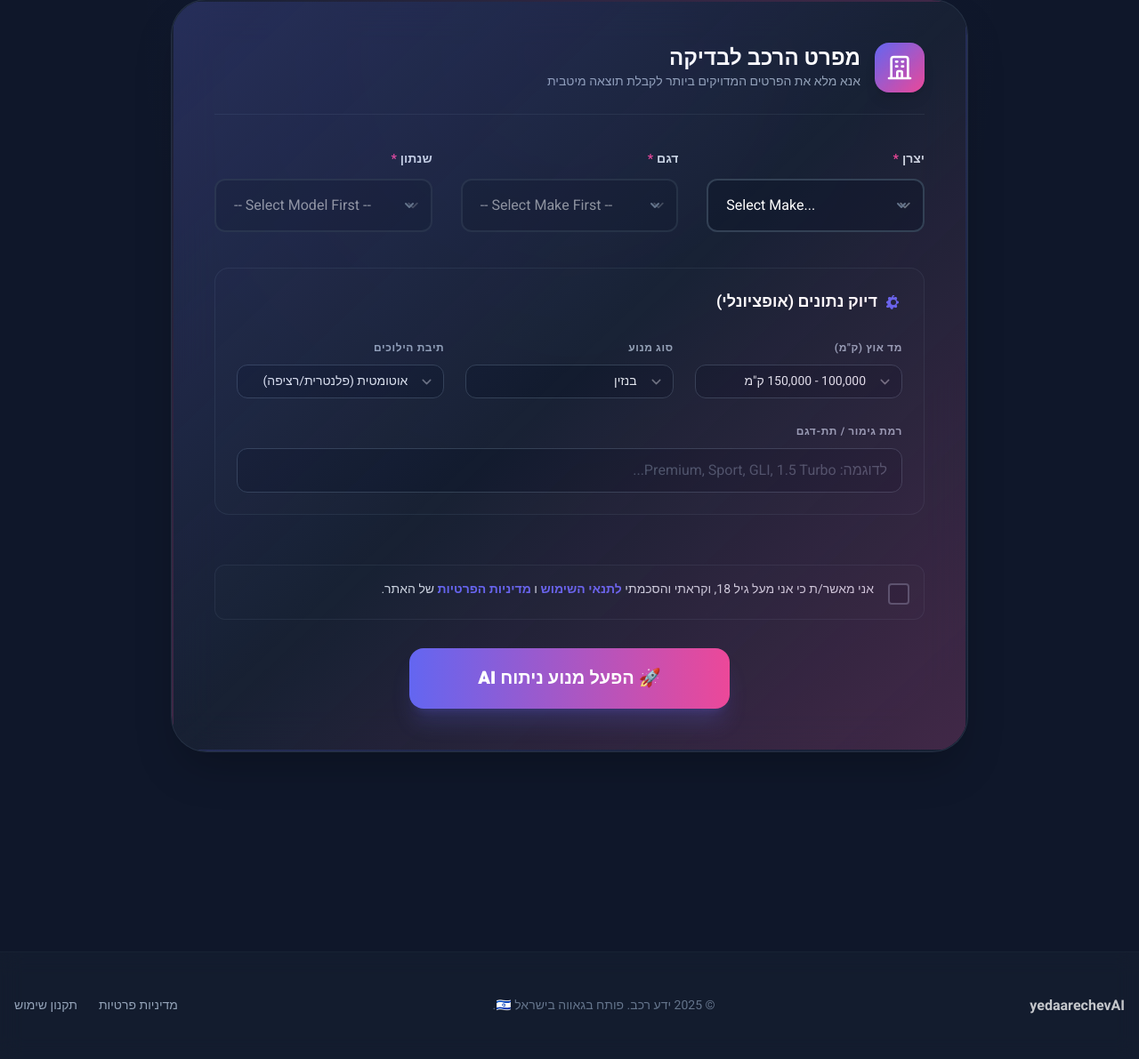
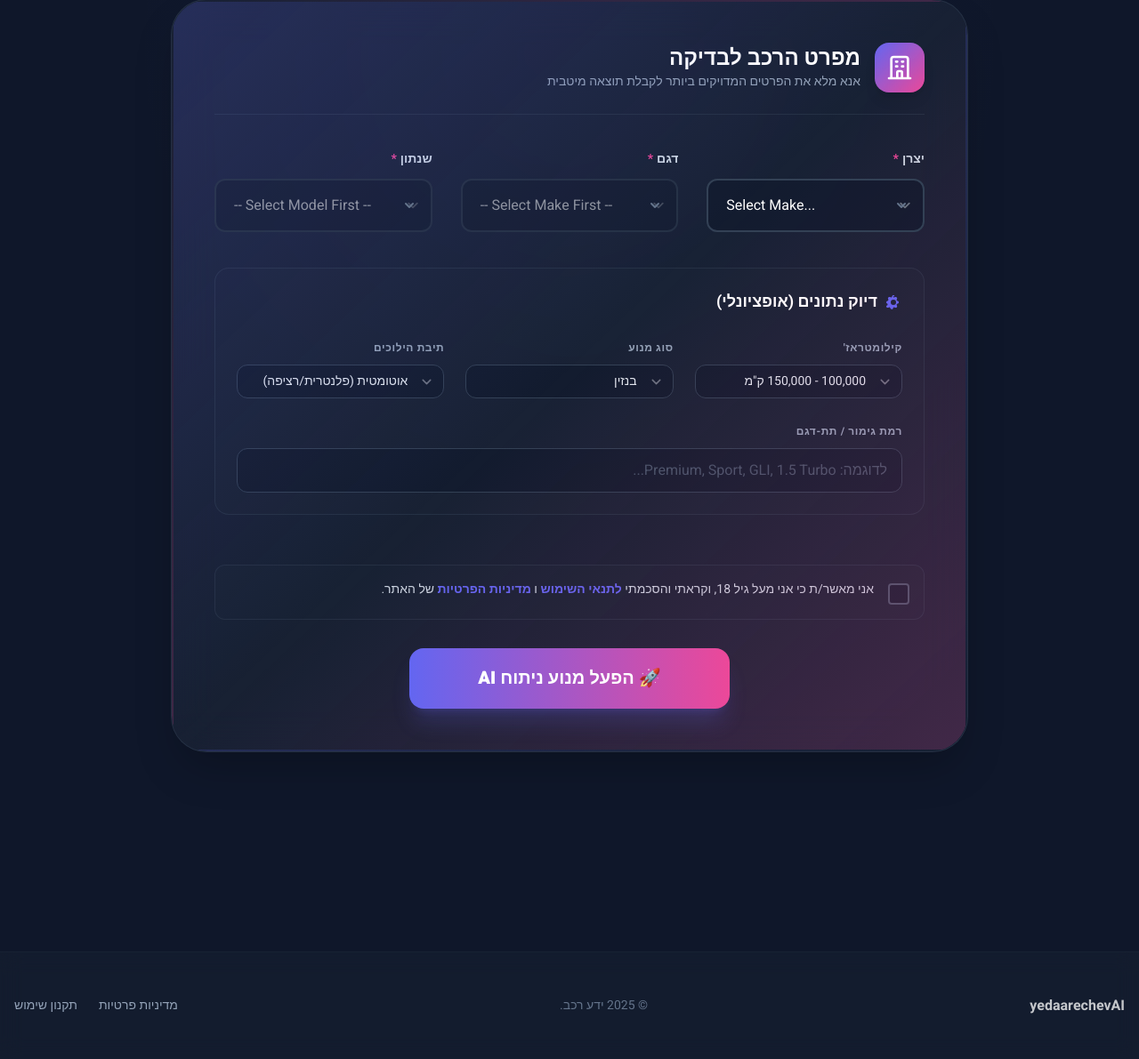
Before and after one commit to giladscore494/reliabilityAIModelsR, a Flask app: page / in a window 1280 px wide. Shown: the part 526-1717 px from the top of the page at 89% size. Run offline with Flask 3, Linux system fonts and the light colour scheme; the visitor is signed in with stand-in values (Sample User, id 1); some libraries are stand-ins or nearby versions.

Commit message:
Update index.html

```diff
--- a/my-flask-app/templates/index.html
+++ b/my-flask-app/templates/index.html
@@ -5,7 +5,6 @@
     <meta name="viewport" content="width=device-width, initial-scale=1.0">
     <title>yedaarechevAI - בדיקת אמינות רכב ב-AI</title>
 
-    <!-- ספריות חיצוניות -->
     <script src="https://cdn.tailwindcss.com?plugins=forms,typography,aspect-ratio"></script>
     <script src="https://cdn.jsdelivr.net/npm/marked/marked.min.js"></script>
     <link href="https://fonts.googleapis.com/css2?family=Heebo:wght@300;400;500;700;900&display=swap" rel="stylesheet">
@@ -71,7 +70,6 @@
 </head>
 <body class="bg-dark text-slate-200 min-h-screen flex flex-col antialiased selection:bg-primary/30 selection:text-white">
 
-    <!-- NAVBAR -->
     <header class="sticky top-0 z-50 bg-dark/80 backdrop-blur-lg border-b border-slate-800/80 supports-[backdrop-filter]:bg-dark/60">
         <div class="max-w-7xl mx-auto px-4 sm:px-6 lg:px-8 py-4 flex justify-between items-center">
             <a href="/" class="flex items-center space-x-2 space-x-reverse group transition duration-300">
@@ -102,7 +100,6 @@
         </div>
     </header>
 
-    <!-- MAIN -->
     <main class="flex-grow relative container mx-auto px-4 sm:px-6 lg:px-8 py-16 md:py-24 flex flex-col items-center overflow-hidden">
         <div class="absolute top-0 left-1/2 -translate-x-1/2 w-[1000px] h-[1000px] opacity-20 pointer-events-none"
              style="background: radial-gradient(circle, rgba(99,102,241,0.3) 0%, rgba(15,23,42,0) 70%);"></div>
@@ -186,7 +183,7 @@
                     </h4>
                     <div class="grid grid-cols-1 md:grid-cols-3 gap-6">
                         <div class="space-y-2">
-                            <label class="text-xs font-bold uppercase tracking-wider text-slate-400">מד אוץ (ק"מ)</label>
+                            <label class="text-xs font-bold uppercase tracking-wider text-slate-400">קילומטראז'</label>
                             <select id="mileage_range" name="mileage_range" class="w-full bg-slate-900/50 border-slate-700 rounded-xl text-sm focus:ring-primary">
                                 <option>עד 50,000 ק"מ</option>
                                 <option>50,000 - 100,000 ק"מ</option>
@@ -261,7 +258,6 @@
             {% endif %}
         </div>
 
-        <!-- תוצאות -->
         <div id="results-container" class="hidden w-full max-w-5xl mt-16 fade-in delay-300">
             <div class="bg-dark-lighter/80 backdrop-blur-xl p-6 md:p-8 rounded-[2rem] border border-slate-700/50 shadow-2xl text-slate-200">
                 <div id="reliability-score-container" class="flex flex-col items-center justify-center mb-10 text-center"></div>
@@ -273,7 +269,6 @@
                     <button class="tab-btn" onclick="window.openTab(event, 'competitors')">🆚 מתחרים</button>
                 </div>
 
-                <!-- כאן השינוי: מבנה שמוכן להסבר פשוט כברירת מחדל + הרחבה מקצועית -->
                 <div id="summary" class="tab-content active prose prose-invert max-w-none">
                     <div class="space-y-4">
                         <h3 class="text-xl font-bold text-white">סיכום אמינות – הסבר פשוט</h3>
@@ -301,13 +296,12 @@
         </div>
     </main>
 
-    <!-- FOOTER -->
     <footer class="mt-32 py-12 text-center border-t border-slate-800/50 bg-dark-lighter/30 backdrop-blur-md">
         <div class="max-w-7xl mx-auto px-4 flex flex-col md:flex-row justify-between items-center gap-6">
             <div class="flex items-center gap-3 opacity-75 hover:opacity-100 transition-opacity">
                 <span class="font-bold text-white">yedaarechevAI</span>
             </div>
-            <p class="text-slate-500 text-sm">© 2025 ידע רכב. פותח בגאווה בישראל 🇮🇱.</p>
+            <p class="text-slate-500 text-sm">© 2025 ידע רכב.</p>
             <div class="flex gap-6 text-sm font-medium">
                 <a href="{{ url_for('privacy') }}" class="text-slate-400 hover:text-primary transition-colors">מדיניות פרטיות</a>
                 <a href="{{ url_for('terms') }}" class="text-slate-400 hover:text-primary transition-colors">תקנון שימוש</a>
@@ -315,11 +309,9 @@
         </div>
     </footer>
 
-    <!-- נתונים ל-JS (בטוח ל-Jinja) -->
     <script type="application/json" id="auth-data">{% if user.is_authenticated %}true{% else %}false{% endif %}</script>
     <script type="application/json" id="car-data">{{ car_models_data | tojson | safe }}</script>
 
-    <!-- הסקריפט הראשי (חיצוני, בלי Jinja) -->
     <script src="/static/script.js"></script>
 </body>
 </html>
```
